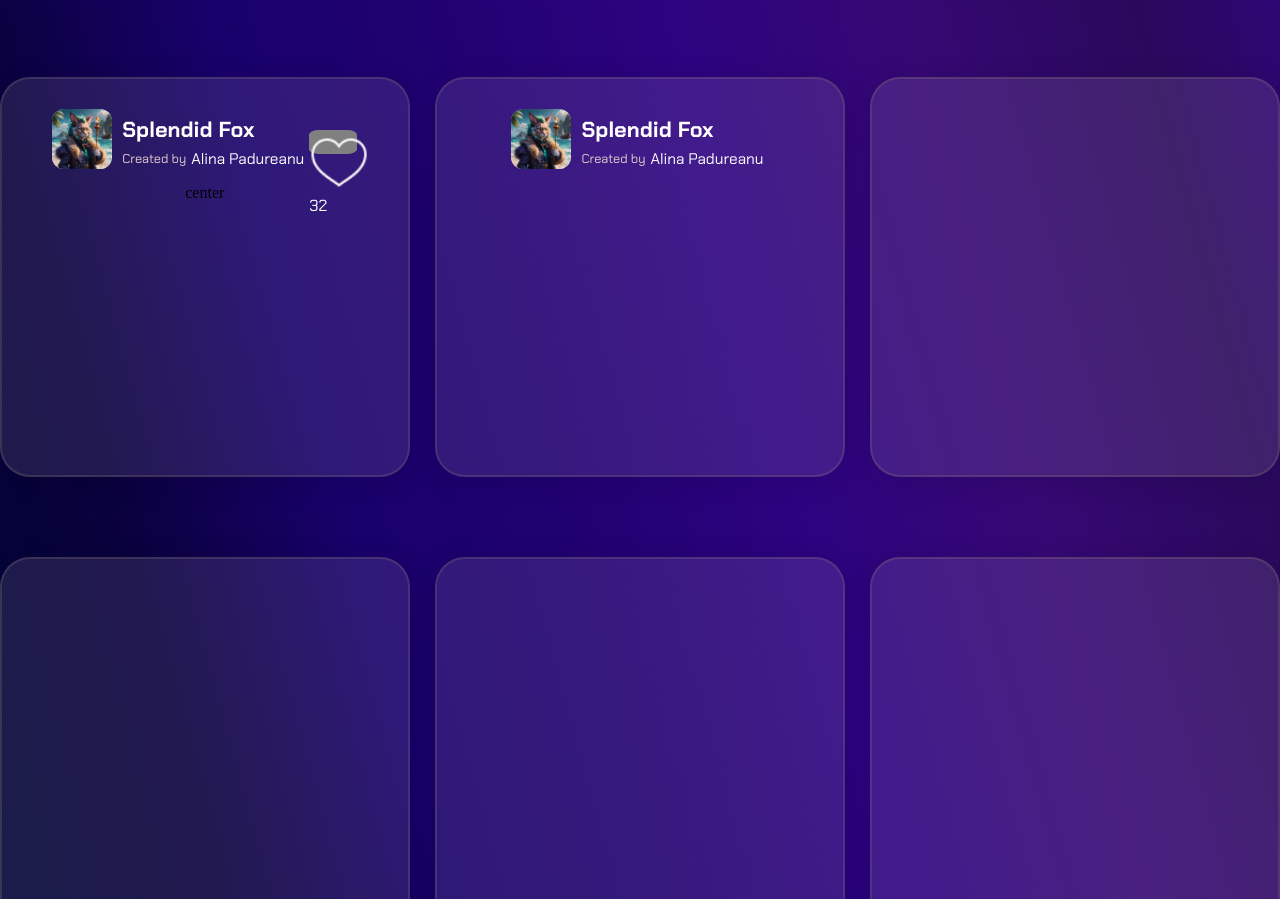
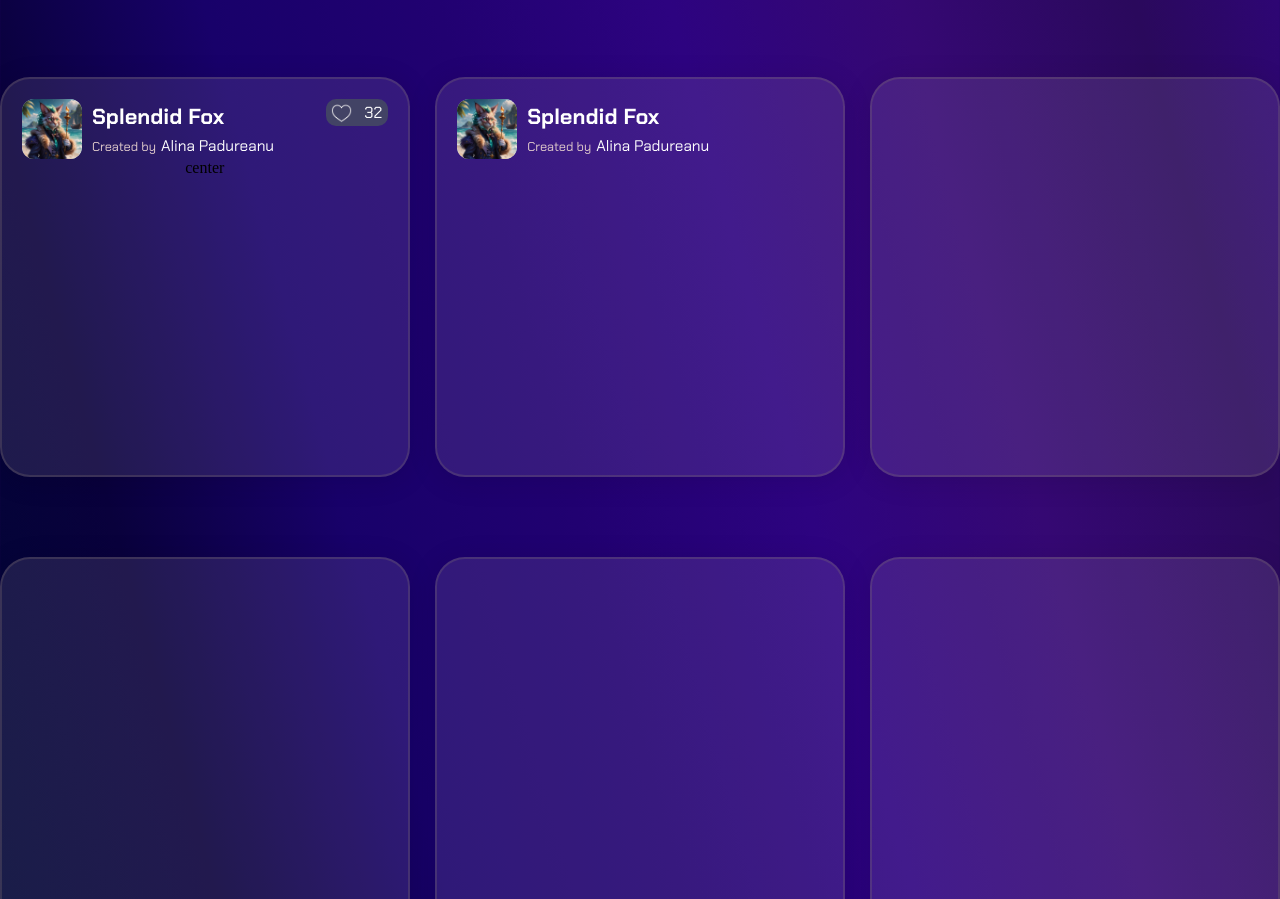
Before and after one commit to Alina010234/homework, a plain HTML site: page Art-Fantasy/art.html in a window 1280 px wide. Shown: the part 3705-4604 px from the top of the page. Drawn offline with Linux system fonts and the light colour scheme.

Commit message:
add css to card s5

```diff
--- a/Art-Fantasy/art.css
+++ b/Art-Fantasy/art.css
@@ -1174,11 +1174,13 @@ img {
 }
 .s5glass-header {
   display: flex;
-  justify-content: space-between;
-  align-items: center;
+  justify-content: space-around;
+  align-items: start;
   flex-direction: row;
   font-family: chakra petch;
   color: white;
+  /* background-color: red; */
+  width: 100%;
 }
 .s5human-icon img {
   width: 60px;
@@ -1190,10 +1192,27 @@ img {
   font-size: 1.2em;
 }
 .s5-glass-icon {
-  width: 3em;
-  height: 1.5em;
-  border-radius: 20%;
-  background-color: grey;
+  width: 20%;
+  display: flex;
+  justify-content: space-evenly;
+  align-items: center;
+  height: auto;
+  border-radius: 10px;
+  background-color: #424365;
+  padding: 3px;
+  gap: 10px;
+}
+.s5-glass-icon img {
+  width: 37%;
+  height: inherit;
+  object-fit: contain;
+}
+.s5glass-header .human-icon {
+  width: 100%;
+  /* background-color: black; */
+}
+.s5glass-header .human-icon img {
+  margin: unset;
 }
 .s5row2 {
   width: 100%;
```
